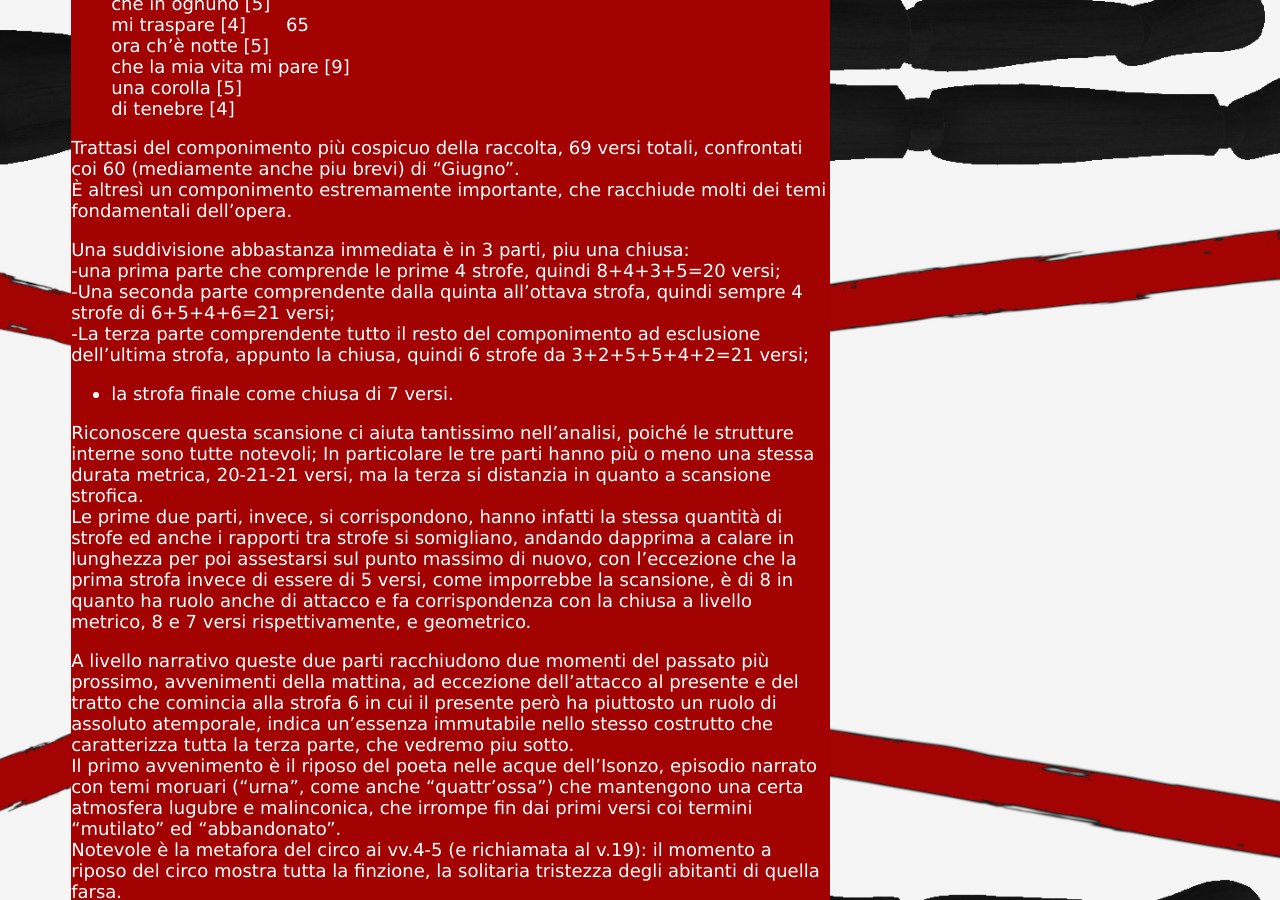
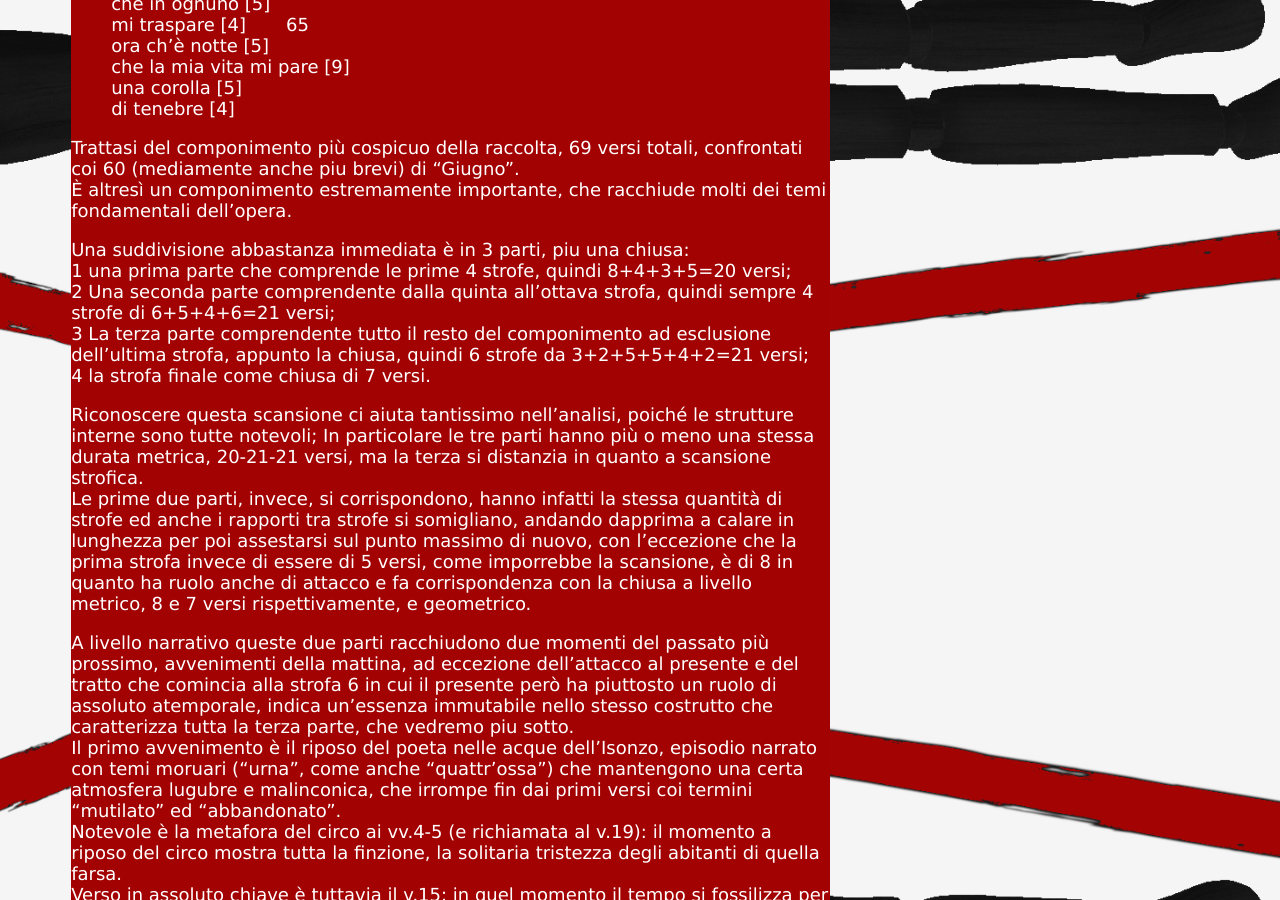
Before and after one commit to thechiefm88/thechiefm88.github.io, a Jekyll site: the page built from _posts/2023-07-06-Ungaretti-approfondimento-fiumi.md, in a window 1280 px wide and 900 px high, scrolled down 2184 px. Built offline with Jekyll 4.4.1, drawn with Linux system fonts in a browser that asks for light colours.

Commit message:
39.04: fixed list in post 2023-07-06

```diff
--- a/_posts/2023-07-06-Ungaretti-approfondimento-fiumi.md
+++ b/_posts/2023-07-06-Ungaretti-approfondimento-fiumi.md
@@ -97,10 +97,10 @@ Trattasi del componimento più cospicuo della raccolta, 69 versi totali, confron
 È altresì un componimento estremamente importante, che racchiude molti dei temi fondamentali dell'opera.
 
 Una suddivisione abbastanza immediata è in 3 parti, piu una chiusa:
--una prima parte che comprende le prime 4 strofe, quindi 8+4+3+5=20 versi;
--Una seconda parte comprendente dalla quinta all'ottava strofa, quindi sempre 4 strofe di 6+5+4+6=21 versi;
--La terza parte comprendente tutto il resto del componimento ad esclusione dell'ultima strofa, appunto la chiusa, quindi 6 strofe da 3+2+5+5+4+2=21 versi;
-- la strofa finale come chiusa di 7 versi.
+1 una prima parte che comprende le prime 4 strofe, quindi 8+4+3+5=20 versi;
+2 Una seconda parte comprendente dalla quinta all'ottava strofa, quindi sempre 4 strofe di 6+5+4+6=21 versi;
+3 La terza parte comprendente tutto il resto del componimento ad esclusione dell'ultima strofa, appunto la chiusa, quindi 6 strofe da 3+2+5+5+4+2=21 versi;
+4 la strofa finale come chiusa di 7 versi.
 
 Riconoscere questa scansione ci aiuta tantissimo nell'analisi, poiché le strutture interne sono tutte notevoli; In particolare le tre parti hanno più o meno una stessa durata metrica, 20-21-21 versi, ma la terza si distanzia in quanto a scansione strofica.
 Le prime due parti, invece, si corrispondono, hanno infatti la stessa quantità di strofe ed anche i rapporti tra strofe si somigliano, andando dapprima a calare in lunghezza per poi assestarsi sul punto massimo di nuovo, con l'eccezione che la prima strofa invece di essere di 5 versi, come imporrebbe la scansione, è di 8 in quanto ha ruolo anche di attacco e fa corrispondenza con la chiusa a livello metrico, 8 e 7 versi rispettivamente, e geometrico.
```
